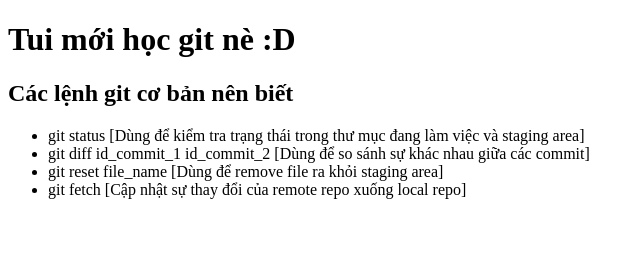
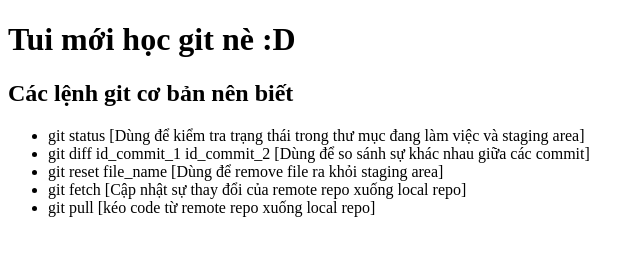
Before and after one commit to lamloi1109/Learn_GIt, a plain HTML site: page index.html in a window 1280 px wide. Shown: the whole page, without its empty margins (0-644 px from the left). Drawn offline with Linux system fonts and the light colour scheme.

Commit message:
add tag li to index.html

```diff
--- a/index.html
+++ b/index.html
@@ -14,6 +14,7 @@
         <li>git diff id_commit_1 id_commit_2 [Dùng để so sánh sự khác nhau giữa các commit]</li>
         <li>git reset file_name [Dùng để remove file ra khỏi staging area]</li>
         <li>git fetch [Cập nhật sự thay đổi của remote repo xuống local repo]</li>
+        <li>git pull [kéo code từ remote repo xuống local repo]</li>
     </ul>
 </body>
 </html>
```
